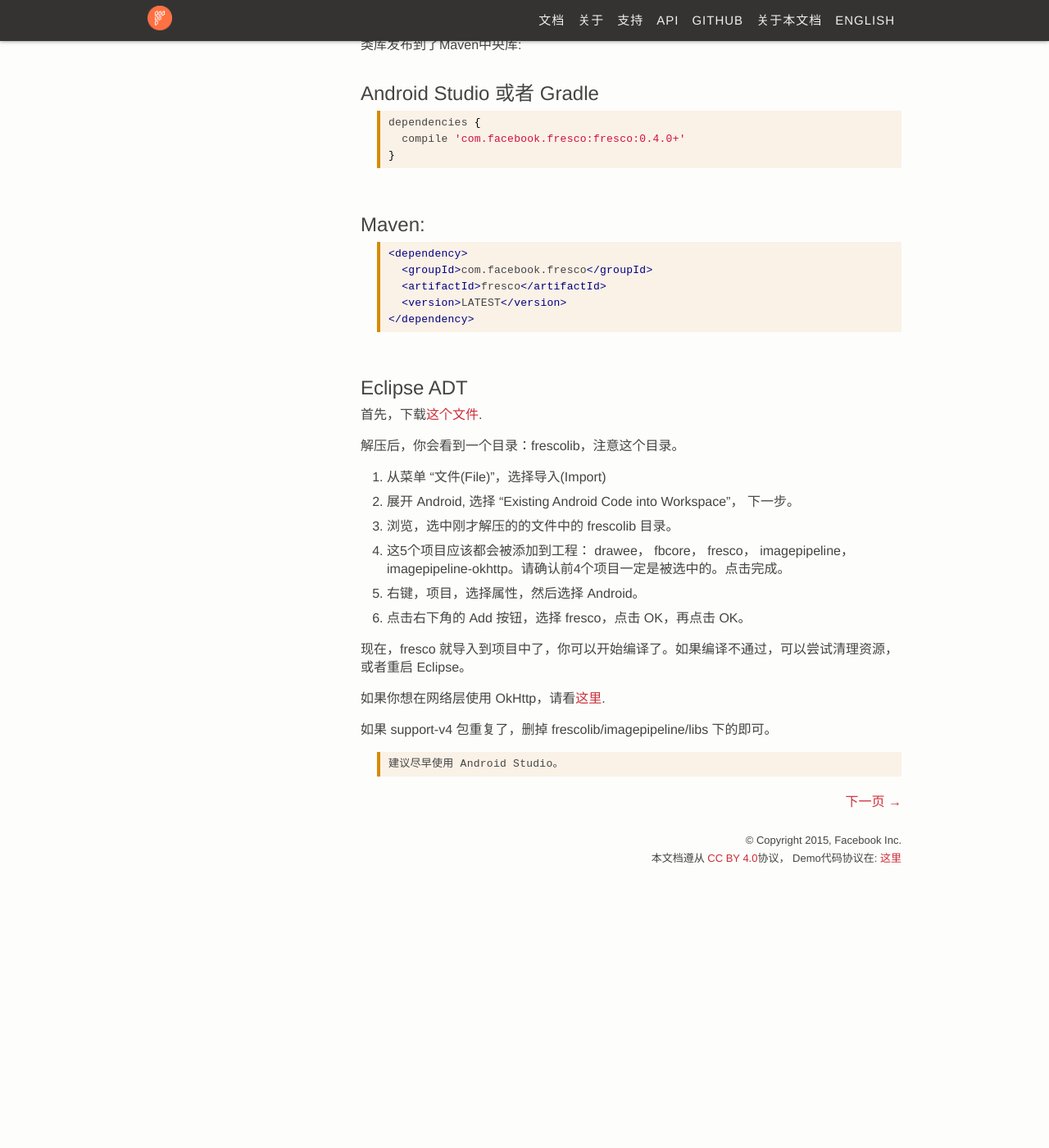
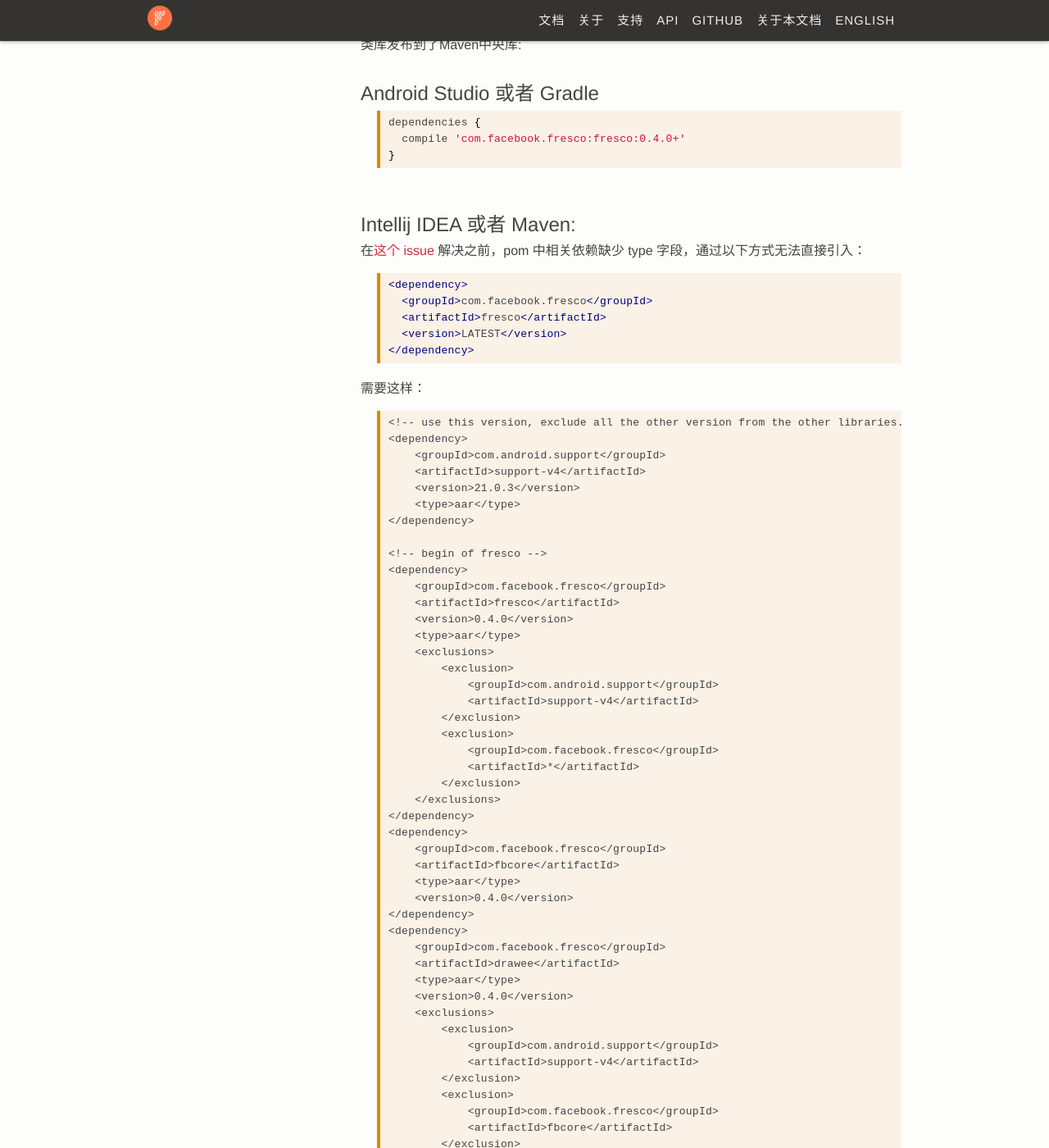
Before and after one commit to liaohuqiu/fresco-docs-cn, a Jekyll site: the page built from docs/00-index.md, in a window 1280 px wide and 1400 px high, scrolled down 261 px. Shown: the whole window at 82% size. Built offline with Jekyll 4.4.1, drawn with Linux system fonts in a browser that asks for light colours; Markdown is read by kramdown in place of the engine named in the settings; before the commit the page ends 1329 px from its top, so only the background shows below that; some of the changed text lies outside the part shown.

````diff
--- a/docs/00-index.md
+++ b/docs/00-index.md
@@ -16,7 +16,9 @@
 }
 ```
 
-## Maven:
+## Intellij IDEA 或者 Maven:
+
+在[这个 issue](https://github.com/facebook/fresco/issues/239) 解决之前，pom 中相关依赖缺少 type 字段，通过以下方式无法直接引入：
 
 ```xml
 <dependency>
@@ -25,6 +27,87 @@
   <version>LATEST</version>
 </dependency>
 ```
+
+需要这样：
+
+```
+<!-- use this version, exclude all the other version from the other libraries. -->
+<dependency>
+    <groupId>com.android.support</groupId>
+    <artifactId>support-v4</artifactId>
+    <version>21.0.3</version>
+    <type>aar</type>
+</dependency>
+
+<!-- begin of fresco -->
+<dependency>
+    <groupId>com.facebook.fresco</groupId>
+    <artifactId>fresco</artifactId>
+    <version>0.4.0</version>
+    <type>aar</type>
+    <exclusions>
+        <exclusion>
+            <groupId>com.android.support</groupId>
+            <artifactId>support-v4</artifactId>
+        </exclusion>
+        <exclusion>
+            <groupId>com.facebook.fresco</groupId>
+            <artifactId>*</artifactId>
+        </exclusion>
+    </exclusions>
+</dependency>
+<dependency>
+    <groupId>com.facebook.fresco</groupId>
+    <artifactId>fbcore</artifactId>
+    <type>aar</type>
+    <version>0.4.0</version>
+</dependency>
+<dependency>
+    <groupId>com.facebook.fresco</groupId>
+    <artifactId>drawee</artifactId>
+    <type>aar</type>
+    <version>0.4.0</version>
+    <exclusions>
+        <exclusion>
+            <groupId>com.android.support</groupId>
+            <artifactId>support-v4</artifactId>
+        </exclusion>
+        <exclusion>
+            <groupId>com.facebook.fresco</groupId>
+            <artifactId>fbcore</artifactId>
+        </exclusion>
+    </exclusions>
+</dependency>
+<dependency>
+    <groupId>com.facebook.fresco</groupId>
+    <artifactId>imagepipeline</artifactId>
+    <type>aar</type>
+    <version>0.4.0</version>
+    <exclusions>
+        <exclusion>
+            <groupId>com.android.support</groupId>
+            <artifactId>support-v4</artifactId>
+        </exclusion>
+        <exclusion>
+            <groupId>com.facebook.fresco</groupId>
+            <artifactId>fbcore</artifactId>
+        </exclusion>
+    </exclusions>
+</dependency>
+<!-- end of fresco -->
+```
+
+很丑陋对吧，抱歉目前暂时只能这样，有更好的办法请一定告诉我。
+
+### 拷贝 `.so` 文件
+
+刷新 Maven 工程，将 `gen-external-apklibs/com.facebook.fresco_imagepipeline_{版本号}/jni` 目录下的三个文件夹：`armeabi`，`armeabi-v7a`，`x86` 这三个文件夹拷贝到 `libs` 文件夹下。
+
+
+### Demo
+
+这是一个在 Intellij IDEA 的工程实例: [https://github.com/liaohuqiu/fresco-demo-for-maven](https://github.com/liaohuqiu/fresco-demo-for-maven)
+
 
 ## Eclipse ADT
 
````
Also changed, not shown: docs/00-getting-started.md (+2 -1 lines), docs/01-animations.md (+1 -1 lines).
